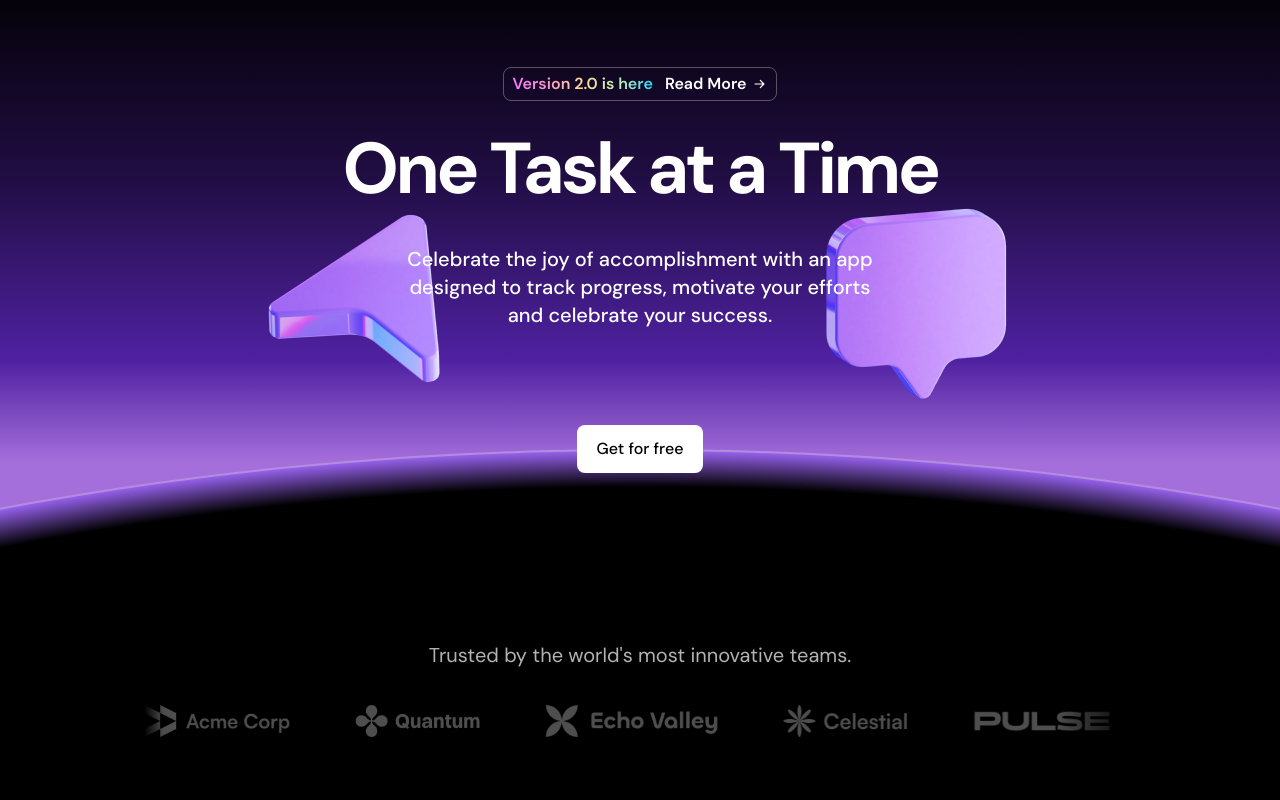
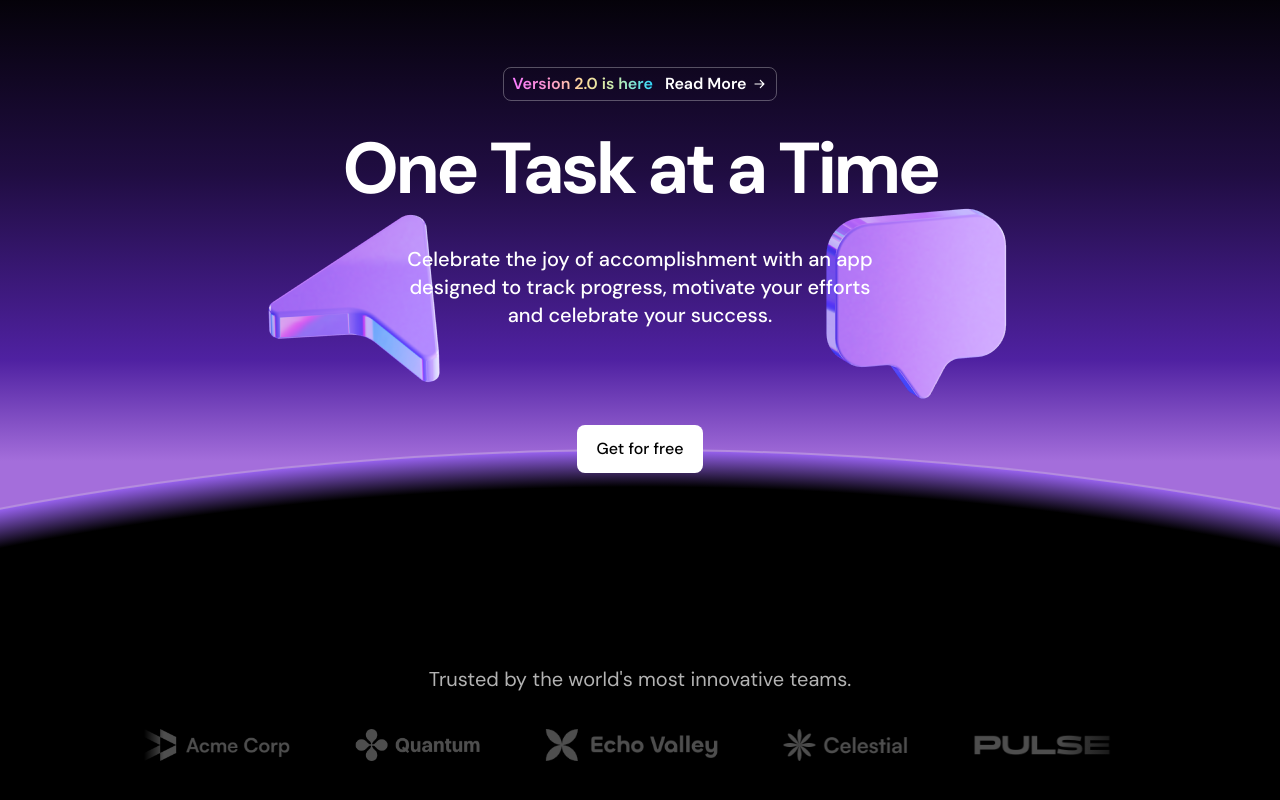
Before and after one commit to sougata-github/dark-saas-landing-page, a Next.js app: page / in a window 1280 px wide. Shown: the part 158-958 px from the top of the page. Built offline with nearby package versions, Linux system fonts and the light colour scheme.

Commit message:
add padding to logo ticker section.

```diff
--- a/components/LogoTicker.tsx
+++ b/components/LogoTicker.tsx
@@ -11,7 +11,7 @@ const images = [acme, quantum, echo, celestial, pulse, apex];
 
 const LogoTicker = () => {
   return (
-    <div className="bg-black py-[72px] text-center">
+    <div className="bg-black py-[72px] sm:py-24 text-center">
       <div className="section-container">
         <h2 className="text-xl text-white/70">
           Trusted by the world&apos;s most innovative teams.
```
